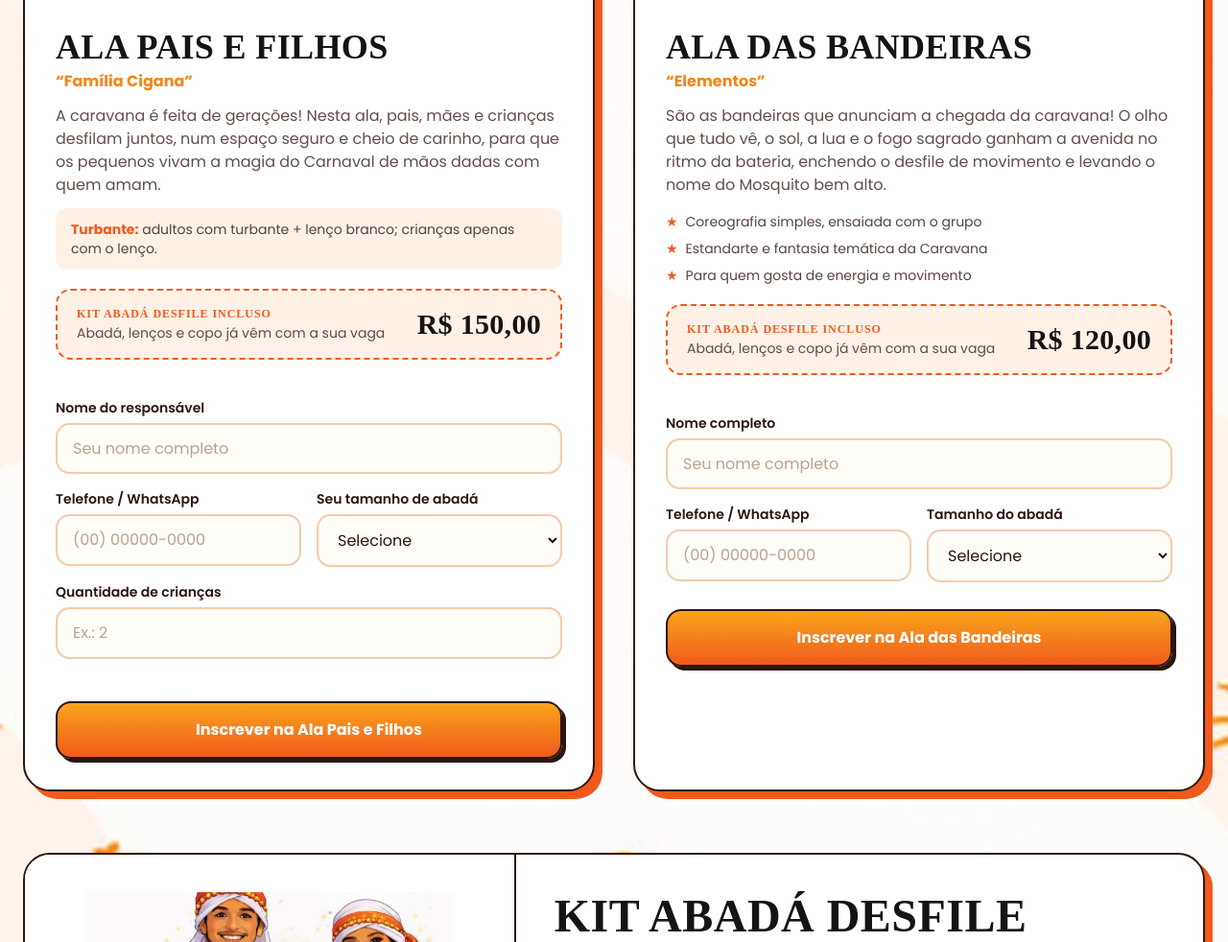
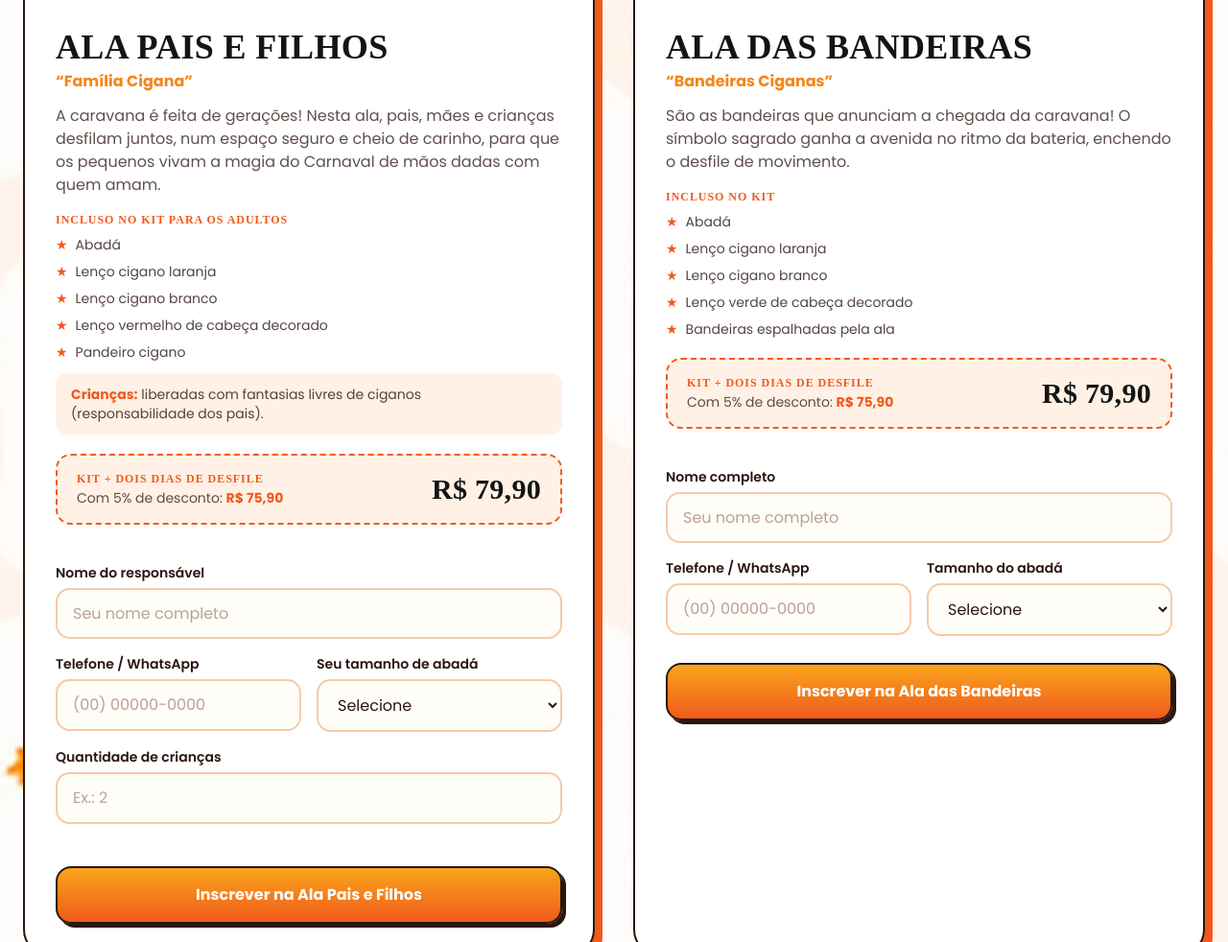
Before and after one commit to fredagenciabwm-debug/mosquito-2027, a website: page index.html in a window 1280 px wide. Shown: the part 2589-3571 px from the top of the page at 96% size. Drawn offline with nearby package versions, Linux system fonts and the light colour scheme; a web font is replaced by a local one.

Commit message:
Add files via upload

```diff
--- a/index.html
+++ b/index.html
@@ -273,14 +273,22 @@
               A caravana é feita de gerações! Nesta ala, pais, mães e crianças desfilam juntos, num espaço seguro e cheio de carinho,
               para que os pequenos vivam a magia do Carnaval de mãos dadas com quem amam.
             </p>
+            <p class="mt-4 rotulo text-xs">Incluso no kit para os adultos</p>
+            <ul class="mt-2 space-y-2 text-sm text-tinta/80">
+              <li class="flex gap-2"><span class="text-laranja">★</span> Abadá</li>
+              <li class="flex gap-2"><span class="text-laranja">★</span> Lenço cigano laranja</li>
+              <li class="flex gap-2"><span class="text-laranja">★</span> Lenço cigano branco</li>
+              <li class="flex gap-2"><span class="text-laranja">★</span> Lenço vermelho de cabeça decorado</li>
+              <li class="flex gap-2"><span class="text-laranja">★</span> Pandeiro cigano</li>
+            </ul>
             <p class="mt-3 text-sm bg-pele rounded-xl px-4 py-3 text-tinta/80">
-              <strong class="text-laranja">Turbante:</strong> adultos com turbante + lenço branco; crianças apenas com o lenço.
+              <strong class="text-laranja">Crianças:</strong> liberadas com fantasias livres de ciganos (responsabilidade dos pais).
             </p>
 
             <div class="mt-5 flex items-center justify-between gap-4 rounded-2xl border-2 border-dashed border-laranja bg-pele px-5 py-4">
               <div>
-                <p class="rotulo text-xs">Kit Abadá Desfile incluso</p>
-                <p class="text-sm text-tinta/75 mt-0.5">Abadá, lenços e copo já vêm com a sua vaga</p>
+                <p class="rotulo text-xs">Kit + dois dias de desfile</p>
+                <p class="text-sm text-tinta/75 mt-0.5">Com 5% de desconto: <strong class="text-laranja whitespace-nowrap" data-valor="paisFilhosDesconto">R$ 0,00</strong></p>
               </div>
               <p class="titulo-preto text-2xl sm:text-3xl whitespace-nowrap" data-valor="paisFilhos">R$ 0,00</p>
             </div>
@@ -330,22 +338,25 @@
           </div>
           <div class="p-6 sm:p-8 flex-1 flex flex-col">
             <h3 class="titulo-preto text-4xl">Ala das Bandeiras</h3>
-            <p class="mt-1 font-bold text-tangerina">“Elementos”</p>
+            <p class="mt-1 font-bold text-tangerina">“Bandeiras Ciganas”</p>
             <p class="mt-3 text-tinta/75">
-              São as bandeiras que anunciam a chegada da caravana! O olho que tudo vê, o sol, a lua e o fogo sagrado
-              ganham a avenida no ritmo da bateria, enchendo o desfile de movimento e levando o nome do Mosquito bem alto.
+              São as bandeiras que anunciam a chegada da caravana! O símbolo sagrado ganha a avenida no ritmo da bateria,
+              enchendo o desfile de movimento.
             </p>
 
-            <ul class="mt-4 space-y-2 text-sm text-tinta/80">
-              <li class="flex gap-2"><span class="text-laranja">★</span> Coreografia simples, ensaiada com o grupo</li>
-              <li class="flex gap-2"><span class="text-laranja">★</span> Estandarte e fantasia temática da Caravana</li>
-              <li class="flex gap-2"><span class="text-laranja">★</span> Para quem gosta de energia e movimento</li>
+            <p class="mt-4 rotulo text-xs">Incluso no kit</p>
+            <ul class="mt-2 space-y-2 text-sm text-tinta/80">
+              <li class="flex gap-2"><span class="text-laranja">★</span> Abadá</li>
+              <li class="flex gap-2"><span class="text-laranja">★</span> Lenço cigano laranja</li>
+              <li class="flex gap-2"><span class="text-laranja">★</span> Lenço cigano branco</li>
+              <li class="flex gap-2"><span class="text-laranja">★</span> Lenço verde de cabeça decorado</li>
+              <li class="flex gap-2"><span class="text-laranja">★</span> Bandeiras espalhadas pela ala</li>
             </ul>
 
             <div class="mt-5 flex items-center justify-between gap-4 rounded-2xl border-2 border-dashed border-laranja bg-pele px-5 py-4">
               <div>
-                <p class="rotulo text-xs">Kit Abadá Desfile incluso</p>
-                <p class="text-sm text-tinta/75 mt-0.5">Abadá, lenços e copo já vêm com a sua vaga</p>
+                <p class="rotulo text-xs">Kit + dois dias de desfile</p>
+                <p class="text-sm text-tinta/75 mt-0.5">Com 5% de desconto: <strong class="text-laranja whitespace-nowrap" data-valor="bandeirasDesconto">R$ 0,00</strong></p>
               </div>
               <p class="titulo-preto text-2xl sm:text-3xl whitespace-nowrap" data-valor="bandeiras">R$ 0,00</p>
             </div>
@@ -417,6 +428,19 @@
               </div>
             </div>
             <a href="#alas" class="mt-4 inline-block btn-branco font-bold px-5 py-2.5 rounded-full text-sm">Reservar meu lugar →</a>
+          </div>
+
+          <!-- Abadá avulso (fora das alas) -->
+          <div class="mt-5 rounded-2xl border-2 border-dashed border-laranja bg-pele p-5 sm:p-6 flex flex-col sm:flex-row sm:items-center sm:justify-between gap-4">
+            <div>
+              <p class="titulo-preto text-xl sm:text-2xl">Abadá Avulso</p>
+              <ul class="mt-2 space-y-1 text-sm text-tinta/80">
+                <li class="flex gap-2"><span class="text-laranja">★</span> Abadá</li>
+                <li class="flex gap-2"><span class="text-laranja">★</span> 1 lenço cigano branco</li>
+                <li class="flex gap-2"><span class="text-laranja">★</span> 1 lenço cigano laranja</li>
+              </ul>
+            </div>
+            <p class="titulo-preto text-2xl sm:text-3xl whitespace-nowrap" data-valor="avulso">R$ 0,00</p>
           </div>
         </div>
       </div>
@@ -636,6 +660,7 @@
           <div class="apoio-logo w-[42%] sm:w-[28%] lg:w-[21%] h-20 sm:h-24 flex items-center justify-center"><a href="https://www.instagram.com/vovo.bertocco/" target="_blank" rel="noopener noreferrer" aria-label="Bertocco – Brotas-SP no Instagram (abre em nova aba)" title="Bertocco – Brotas-SP no Instagram" class="flex items-center justify-center w-full h-full transition hover:scale-105 focus-visible:outline focus-visible:outline-2 focus-visible:outline-offset-4 focus-visible:outline-laranja rounded"><img src="img/apoio/bertocco.png"              width="600" height="514" alt="Bertocco – Brotas-SP"        class="max-w-full max-h-full object-contain" loading="lazy" /></a></div>
           <div class="apoio-logo w-[42%] sm:w-[28%] lg:w-[21%] h-20 sm:h-24 flex items-center justify-center"><a href="https://www.instagram.com/postodemolasuniao09/" target="_blank" rel="noopener noreferrer" aria-label="União Posto de Molas – Torrinha-SP no Instagram (abre em nova aba)" title="União Posto de Molas – Torrinha-SP no Instagram" class="flex items-center justify-center w-full h-full transition hover:scale-105 focus-visible:outline focus-visible:outline-2 focus-visible:outline-offset-4 focus-visible:outline-laranja rounded"><img src="img/apoio/uniao-posto-de-molas.png"  width="600" height="275" alt="União Posto de Molas – Torrinha-SP" class="max-w-full max-h-full object-contain" loading="lazy" /></a></div>
           <div class="apoio-logo w-[42%] sm:w-[28%] lg:w-[21%] h-20 sm:h-24 flex items-center justify-center"><a href="https://www.instagram.com/betosamimoveis/" target="_blank" rel="noopener noreferrer" aria-label="Beto Sam Imóveis no Instagram (abre em nova aba)" title="Beto Sam Imóveis no Instagram" class="flex items-center justify-center w-full h-full transition hover:scale-105 focus-visible:outline focus-visible:outline-2 focus-visible:outline-offset-4 focus-visible:outline-laranja rounded"><img src="img/apoio/beto-sam-imoveis.png"      width="600" height="399" alt="Beto Sam Imóveis"            class="max-w-full max-h-full object-contain" loading="lazy" /></a></div>
+          <div class="apoio-logo w-[42%] sm:w-[28%] lg:w-[21%] h-20 sm:h-24 flex items-center justify-center"><a href="https://www.instagram.com/camiloveiculosbrotas/" target="_blank" rel="noopener noreferrer" aria-label="Camillo Veículos Brotas no Instagram (abre em nova aba)" title="Camillo Veículos Brotas no Instagram" class="flex items-center justify-center w-full h-full transition hover:scale-105 focus-visible:outline focus-visible:outline-2 focus-visible:outline-offset-4 focus-visible:outline-laranja rounded"><img src="img/apoio/camillo-veiculos.png"      width="600" height="190" alt="Camillo Veículos Brotas"     class="max-w-full max-h-full object-contain" loading="lazy" /></a></div>
         </div>
       </div>
     </div>
@@ -678,13 +703,15 @@
 
     /* =====================================================
        💰 VALORES DO KIT ABADÁ DESFILE DE CADA ALA
-       (valores de EXEMPLO — troque pelos valores reais)
        Eles aparecem nos cards das alas, na seção do kit
        e ficam registrados no cadastro do painel.
     ====================================================== */
     const VALORES_KIT = {
-      paisFilhos: 'R$ 150,00',
-      bandeiras:  'R$ 120,00'
+      paisFilhos:         'R$ 79,90',
+      paisFilhosDesconto: 'R$ 75,90',   // com 5% de desconto
+      bandeiras:          'R$ 79,90',
+      bandeirasDesconto:  'R$ 75,90',   // com 5% de desconto
+      avulso:             'R$ 54,90'    // abadá avulso (abadá + lenço branco + lenço laranja)
     };
     /* ===================================================== */
 
```
Also changed, not shown: img/apoio/camillo-veiculos.png (added).
